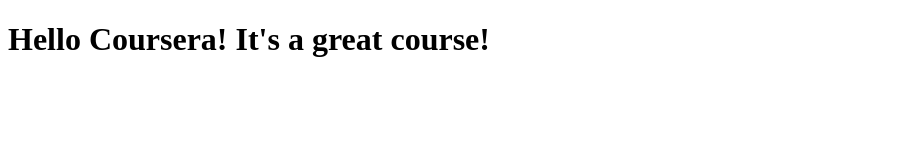
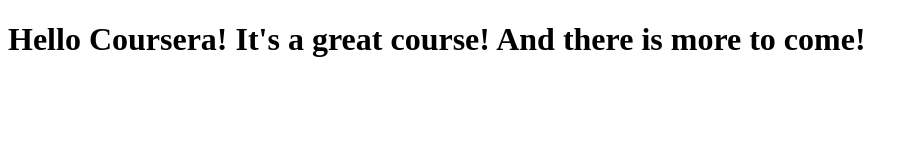
Before and after one commit to JakersTheGreat/coursera-test, a plain HTML site: page index.html in a window 1280 px wide. Shown: the whole page, without its empty margins (0-918 px from the left). Drawn offline with Linux system fonts and the light colour scheme.

Commit message:
Addition Round 2

```diff
--- a/index.html
+++ b/index.html
@@ -5,6 +5,6 @@
 	<title>Hello Coursera</title>
 </head>
 <body>
-<h1>Hello Coursera! It's a great course!<h1>
+<h1>Hello Coursera! It's a great course! And there is more to come!<h1>
 </body>
 </html>
```
